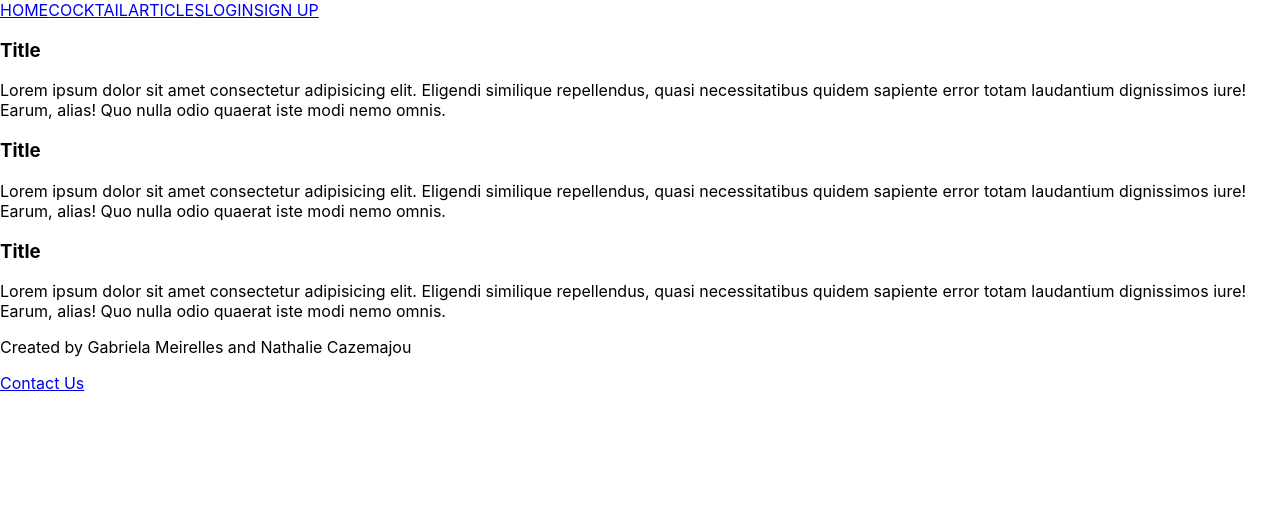
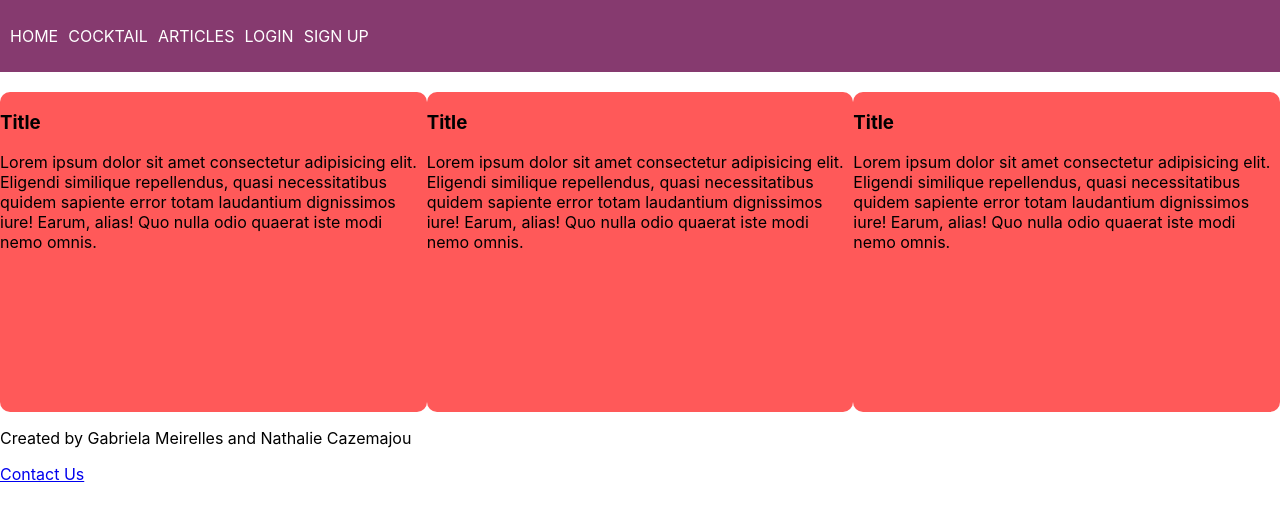
Before and after one commit to natcaze/Project3_client, a React (Create React App) app: page /article/all-articles in a window 1280 px wide. Shown: the top 520 px of the page. Built offline with nearby package versions, Linux system fonts and the light colour scheme.

Commit message:
styled navbar + articles

```diff
--- a/src/components/Navbar.jsx
+++ b/src/components/Navbar.jsx
@@ -2,11 +2,13 @@ import React from "react";
 import { Link } from "react-router-dom";
 import { useContext } from "react";
 import { AuthContext } from "../contexts/auth.context";
+import styled from "styled-components";
 
 function Navbar() {
   const { loggedIn, logout } = useContext(AuthContext);
   return (
     <div>
+    <StyledNavBar>
       <nav>
         <Link to="/">HOME</Link>
         <Link to="/api/generated-cocktail">COCKTAIL</Link>
@@ -17,9 +19,7 @@ function Navbar() {
             <Link to="/user/favorites">FAVORITES</Link>
             <Link to="/user/edit-profile">PROFILE </Link>
             <Link to="/user/creations">CREATIONS</Link>
-            <Link to="/" onClick={logout}>
-              LOG OUT
-            </Link>
+            <Link to="/" onClick={logout}>LOG OUT</Link>
           </>
         )}
 
@@ -30,8 +30,27 @@ function Navbar() {
           </>
         )}
       </nav>
+      </StyledNavBar>
     </div>
   );
 }
 
+const StyledNavBar = styled.nav`
+  height: 9vh;
+  background-color: #863A6F;
+  display: flex;
+  justify-content: space-between;
+  align-items: center;
+  margin-bottom: 20px;
+
+  a {
+    text-decoration: none;
+    color: white;
+    margin-left: 10px;
+  }
+  a:hover,
+  .active {
+    color: black;
+  }
+`;
 export default Navbar;
--- /dev/null
+++ b/src/components/styled/Card.styled.jsx
@@ -0,0 +1,9 @@
+import styled from "styled-components";
+
+export const StyledCard = styled.div`
+background-color: ${(props) => (props.primary ? "#676FA3" : "#FF5959")};
+border-radius: 10px;
+border: none;
+height: 40vh;
+width: 60vh;
+`;
--- /dev/null
+++ b/src/components/styled/Position.styled.jsx
@@ -0,0 +1,10 @@
+import styled from "styled-components";
+
+export const StyledPosition = styled.div`
+display: flex;
+	flex-direction: row;
+	flex-wrap: nowrap;
+	justify-content: space-evenly;
+	align-items: center;
+	align-content: center;
+`;
--- a/src/pages/Articles.jsx
+++ b/src/pages/Articles.jsx
@@ -1,8 +1,12 @@
 import React from 'react'
+import { StyledCard } from '../components/styled/Card.styled'
+import {StyledPosition} from '../components/styled/Position.styled'
 
 function ArticlesPage() {
   return (
     <div>
+    <StyledPosition>
+    <StyledCard>
       <div>
         <h3>Title</h3>
         <div>
@@ -10,6 +14,8 @@ function ArticlesPage() {
         <p>Lorem ipsum dolor sit amet consectetur adipisicing elit. Eligendi similique repellendus, quasi necessitatibus quidem sapiente error totam laudantium dignissimos iure! Earum, alias! Quo nulla odio quaerat iste modi nemo omnis.</p>
         </div>
       </div>
+      </StyledCard>
+      <StyledCard>
       <div>
         <h3>Title</h3>
         <div>
@@ -17,6 +23,8 @@ function ArticlesPage() {
         <p>Lorem ipsum dolor sit amet consectetur adipisicing elit. Eligendi similique repellendus, quasi necessitatibus quidem sapiente error totam laudantium dignissimos iure! Earum, alias! Quo nulla odio quaerat iste modi nemo omnis.</p>
         </div>
       </div>
+      </StyledCard>
+      <StyledCard>
       <div>
         <h3>Title</h3>
         <div>
@@ -24,7 +32,10 @@ function ArticlesPage() {
         <p>Lorem ipsum dolor sit amet consectetur adipisicing elit. Eligendi similique repellendus, quasi necessitatibus quidem sapiente error totam laudantium dignissimos iure! Earum, alias! Quo nulla odio quaerat iste modi nemo omnis.</p>
         </div>
       </div>
+      </StyledCard>
+      </StyledPosition>
     </div>
+
   )
 }
 
```
